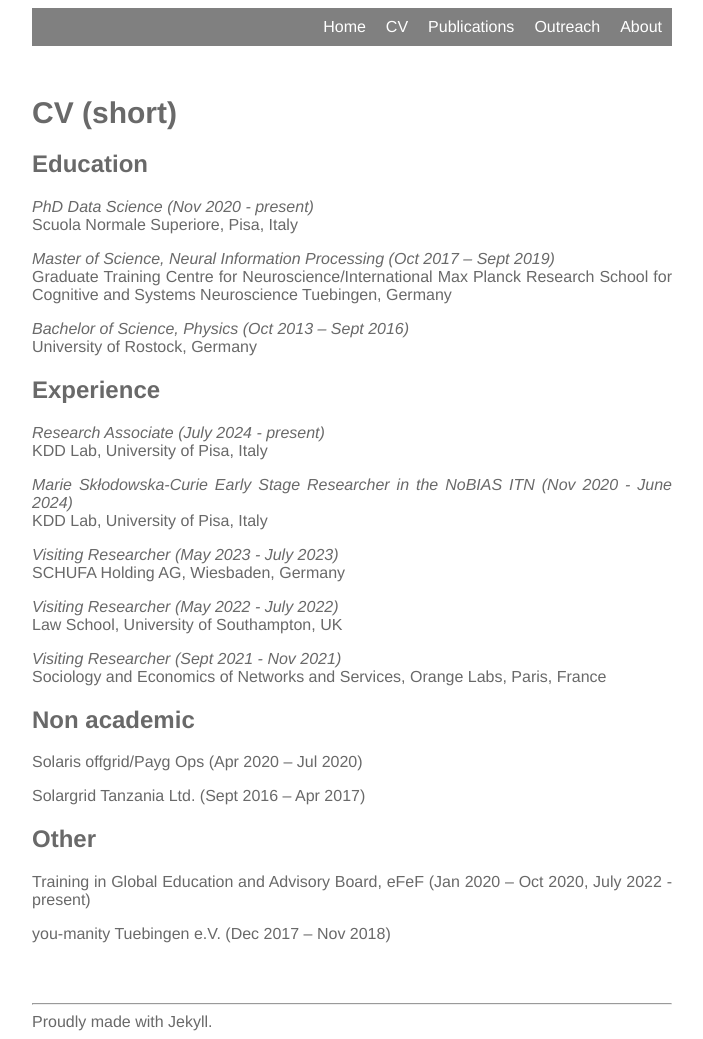
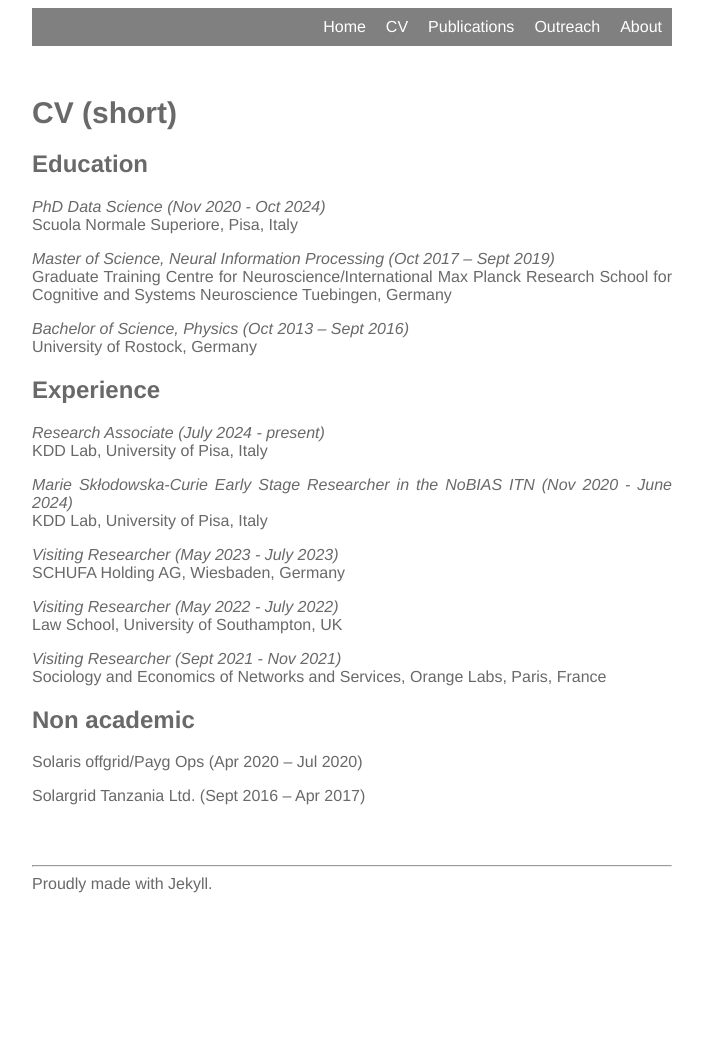
Before and after one commit to lstate/lstate.github.io, a Jekyll site: the page built from _pages/cv.markdown, in a window 1280 px wide. Shown: the whole page, without its empty margins (288-991 px from the left). Built offline with Jekyll 4.4.1, drawn with Linux system fonts in a browser that asks for light colours; after the commit the page ends 901 px from its top, so only the background shows below that.

Commit message:
Update cv.markdown
update cv

```diff
--- a/_pages/cv.markdown
+++ b/_pages/cv.markdown
@@ -12,7 +12,7 @@ CV (short)
 
 ## Education
 
-*PhD Data Science (Nov 2020 - present)* \\
+*PhD Data Science (Nov 2020 - Oct 2024)* \\
 Scuola Normale Superiore, Pisa, Italy
 
 *Master of Science, Neural Information Processing (Oct 2017 – Sept 2019)* \\
@@ -43,9 +43,3 @@ Sociology and Economics of Networks and Services, Orange Labs, Paris, France
 Solaris offgrid/Payg Ops (Apr 2020 – Jul 2020)
 
 Solargrid Tanzania Ltd. (Sept 2016 – Apr 2017)
-
-## Other
-
-Training in Global Education and Advisory Board, eFeF (Jan 2020 – Oct 2020, July 2022 - present)
-
-you-manity Tuebingen e.V. (Dec 2017 – Nov 2018)
```
